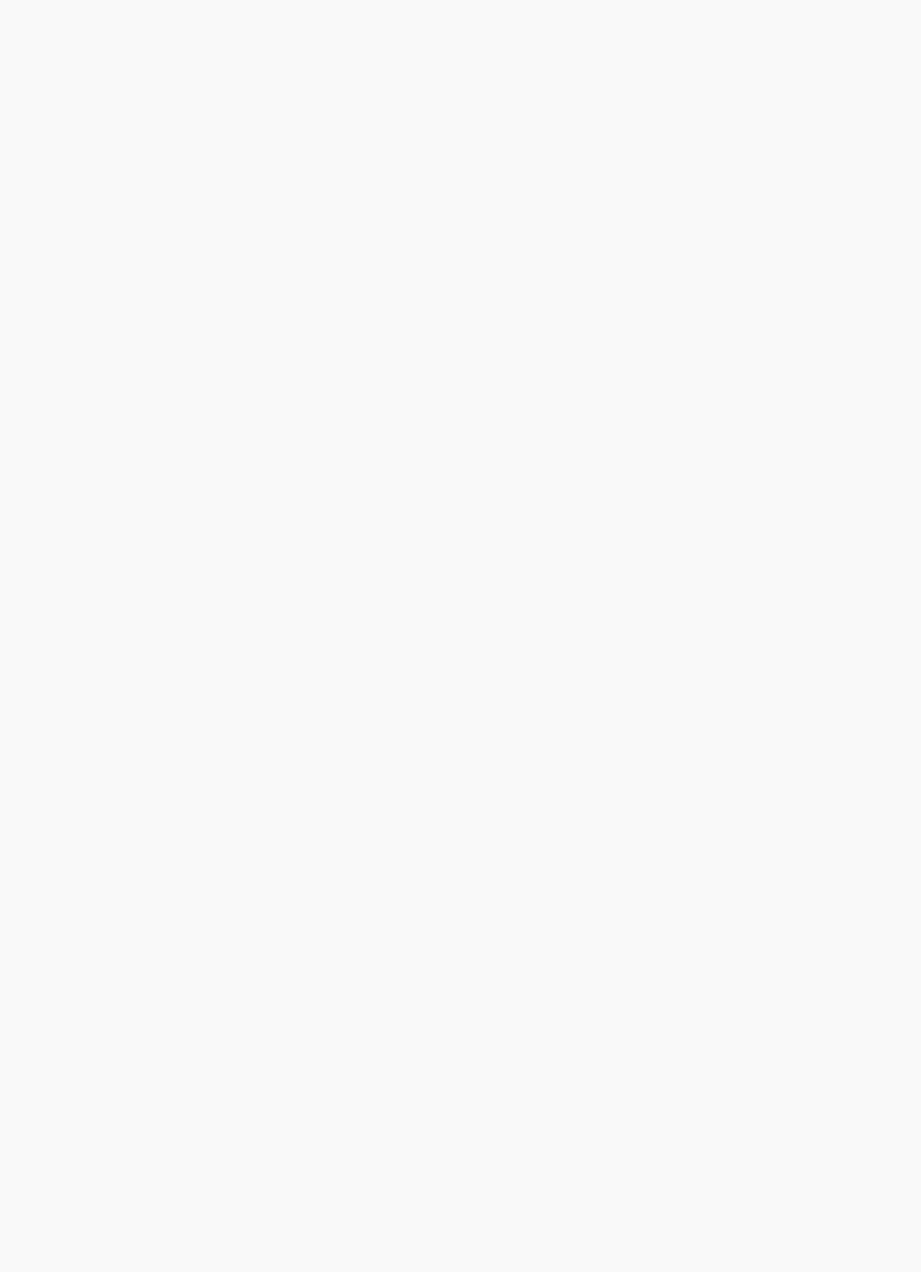
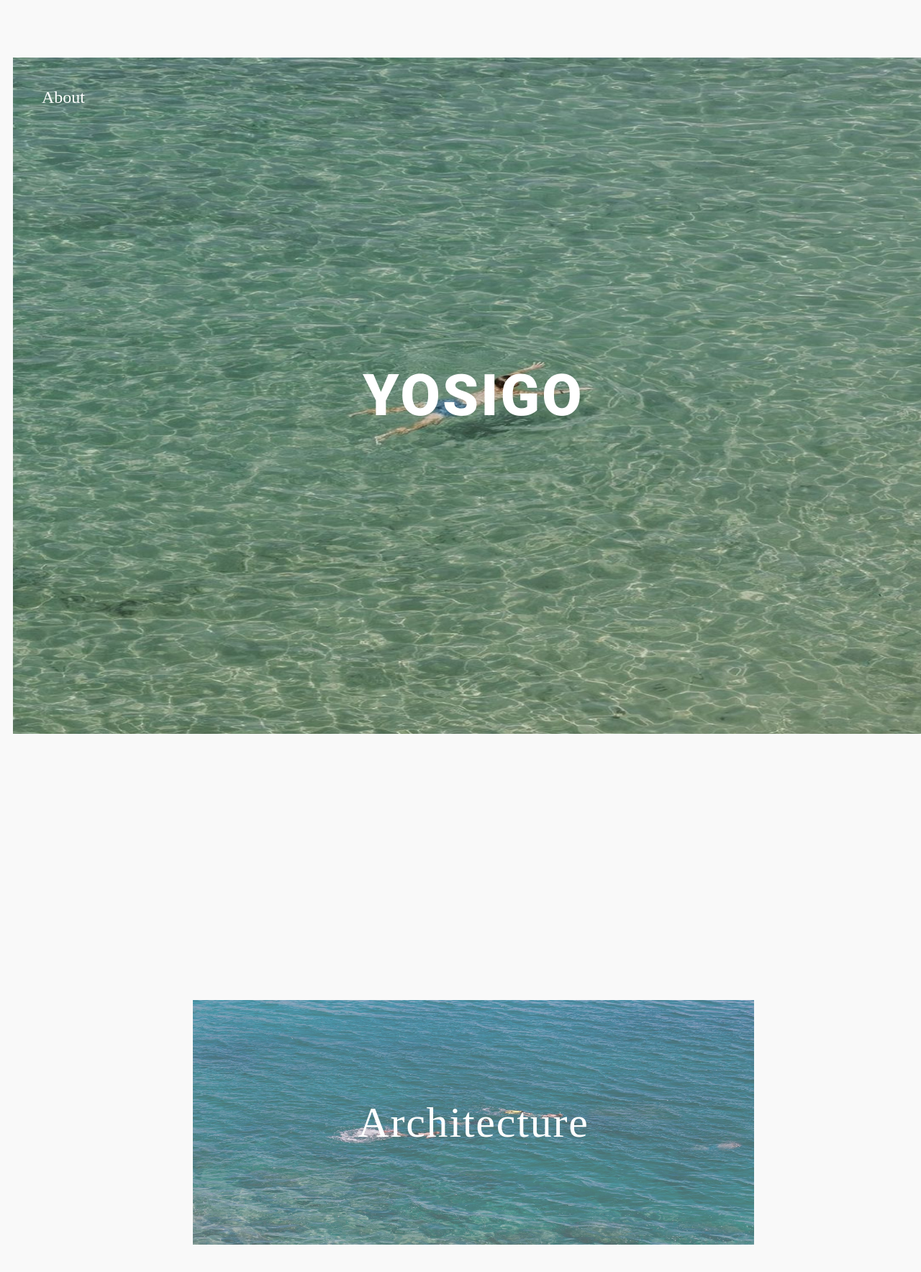
Before and after one commit to yexjin/Rendering, a React (Create React App) app in the folder front/: page /works in a window 1280 px wide. Before the commit this address had no page. Shown: the top 1768 px of the page at 72% size. Before the commit the page ends 800 px from the top, so only its background shows below. Built offline with nearby package versions, Linux system fonts and the light colour scheme.

Commit message:
About 모달 띄우기까지

```diff
--- a/front/src/App.js
+++ b/front/src/App.js
@@ -2,6 +2,7 @@ import React from 'react';
 import { Routes, Route } from 'react-router-dom';
 import Main from './components/pages/Main';
 import Exhibition from './components/pages/Exhibition';
+import Works from './components/pages/Exhibition/Works';
 import styled from 'styled-components';
 
 const Box = styled.div`
@@ -16,6 +17,7 @@ function App() {
       <Routes>
         <Route path="/" exact={true} element={<Main/>} />
         <Route path="/exhibition" element={<Exhibition/>} />
+        <Route path="/works" element={<Works/>} />
       </Routes>
     </Box>
   );
--- /dev/null
+++ b/front/src/components/pages/Exhibition/About.js
@@ -0,0 +1,41 @@
+import React from 'react'
+import styled from 'styled-components';
+
+const Block = styled.div`
+  position: fixed;
+  display: flex;
+  position: fixed;
+  top: 0;
+  padding-top: 80px;
+  width: 1280px;
+  height: 100%;
+  z-index: 99;
+  background: #FFFFFF 0% 0% no-repeat padding-box;
+  opacity: 0.8;
+
+`;
+
+const CloseButton = styled.div`
+cursor: pointer;
+color: black;
+position: absolute;
+font-size: 32px;
+margin-top: 54px;
+margin-left: 54px;
+`
+
+
+function About({open, close}) {
+
+    return (
+        <>
+        {open && (
+            <Block State={open}>
+                <CloseButton onClick={close}>x</CloseButton>
+            </Block>
+        )}
+        </>
+    )
+}
+
+export default About
--- a/front/src/components/pages/Exhibition/Open.js
+++ b/front/src/components/pages/Exhibition/Open.js
@@ -1,5 +1,6 @@
 import React from 'react'
 import styled from 'styled-components';
+import { Link } from 'react-router-dom';
 
 const Box = styled.div`
 width: 1280px;
@@ -48,7 +49,9 @@ function Open({pamp, onToggle}) {
             내용내용내용내용내용내용내용내용내용내용내용내용내용내용<br />
             내용내용내용내용내용내용내용내용내용내용내용내용내용내용<br />
             <EntranceDiv>
-                <Entrance>Entrance</Entrance>
+                <Link to='/works'>
+                    <Entrance>Entrance</Entrance>
+                </Link>
             </EntranceDiv>
         </Box>
     )
--- /dev/null
+++ b/front/src/components/pages/Exhibition/Works.js
@@ -0,0 +1,116 @@
+import React, { useState } from 'react'
+import styled from 'styled-components';
+import ExamImg1 from '../../../styles/images/yosigo.jpg';
+import ExamImg2 from '../../../styles/images/yosigo2.jpg';
+import About from './About';
+
+
+const AboutText = styled.div`
+    position: absolute;
+    flex: 1;
+    text-align: left;
+    font: normal normal normal 24px/28px NanumMyeongjo;
+    letter-spacing: 0px;
+    color: #FFFFFF;
+    opacity: 1;
+    margin-top: 41px;
+    margin-left: 40px;
+
+    cursor: pointer;
+`
+
+const TopText = styled.div`
+    margin: 0 auto;
+    text-align: center;
+    position: absolute;
+    flex: 1;
+
+    font: normal normal 900 80px/96px Roboto;
+    letter-spacing: 3.2px;
+    color: #FFFFFF;
+    opacity: 1;
+`
+
+const TopImg = styled.div`
+display: flex;
+justify-content: center;
+align-items: center;
+width: 1280px;
+height: 940px;
+img{
+    width: 100%;
+    height: 100%;
+
+    ${TopText}{
+        z-index: 3;
+        }
+}
+`
+
+const BackgroundText = styled.div`
+    margin: 0 auto;
+    text-align: center;
+    position: absolute;
+    flex: 1;
+
+    font: normal normal normal 60px/69px NanumMyeongjo;
+    letter-spacing: 1.8px;
+    color: #FFFFFF;
+    opacity: 1;
+`
+
+const BackgroundImg = styled.div`
+display: flex;
+justify-content: center;
+align-items: center;
+width: 1280px;
+height: 1080px;
+img{
+    height: 340px;
+    width: 780px;
+
+    opacity: 0.7;
+
+
+    ${BackgroundText}{
+        z-index: 3;
+    }
+}
+`
+
+
+function Works() {
+
+    const [Modal, setModalOpen] = useState(false);
+
+    const ModalOpen = () => {
+        setModalOpen(true);
+      };
+
+    const ModalClose = () => {
+        setModalOpen(false);
+    };
+
+    return (
+        <>
+        <AboutText onClick={ModalOpen}>About</AboutText>
+
+        <About
+            open={Modal}
+            close = {ModalClose}
+        />
+
+        <TopImg>
+            <img src={ExamImg1}/>
+            <TopText>YOSIGO</TopText>
+        </TopImg>
+
+        <BackgroundImg>
+            <img src={ExamImg2}/>
+            <BackgroundText>Architecture</BackgroundText>
+        </BackgroundImg>
+        </>
+    )
+}
+
+export default Works
```
Also changed, not shown: front/src/styles/images/yosigo.jpg (added), front/src/styles/images/yosigo2.jpg (added).
